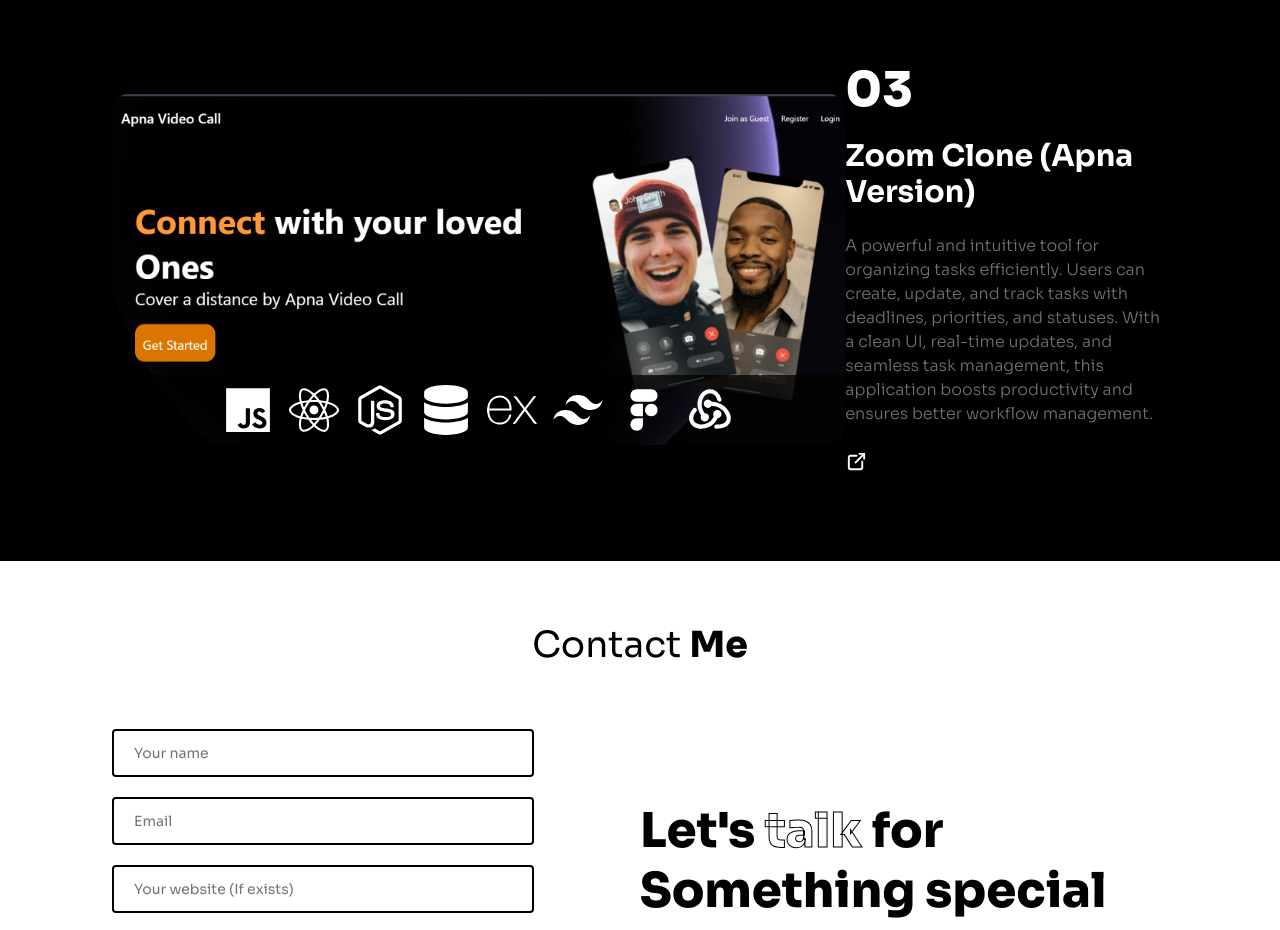
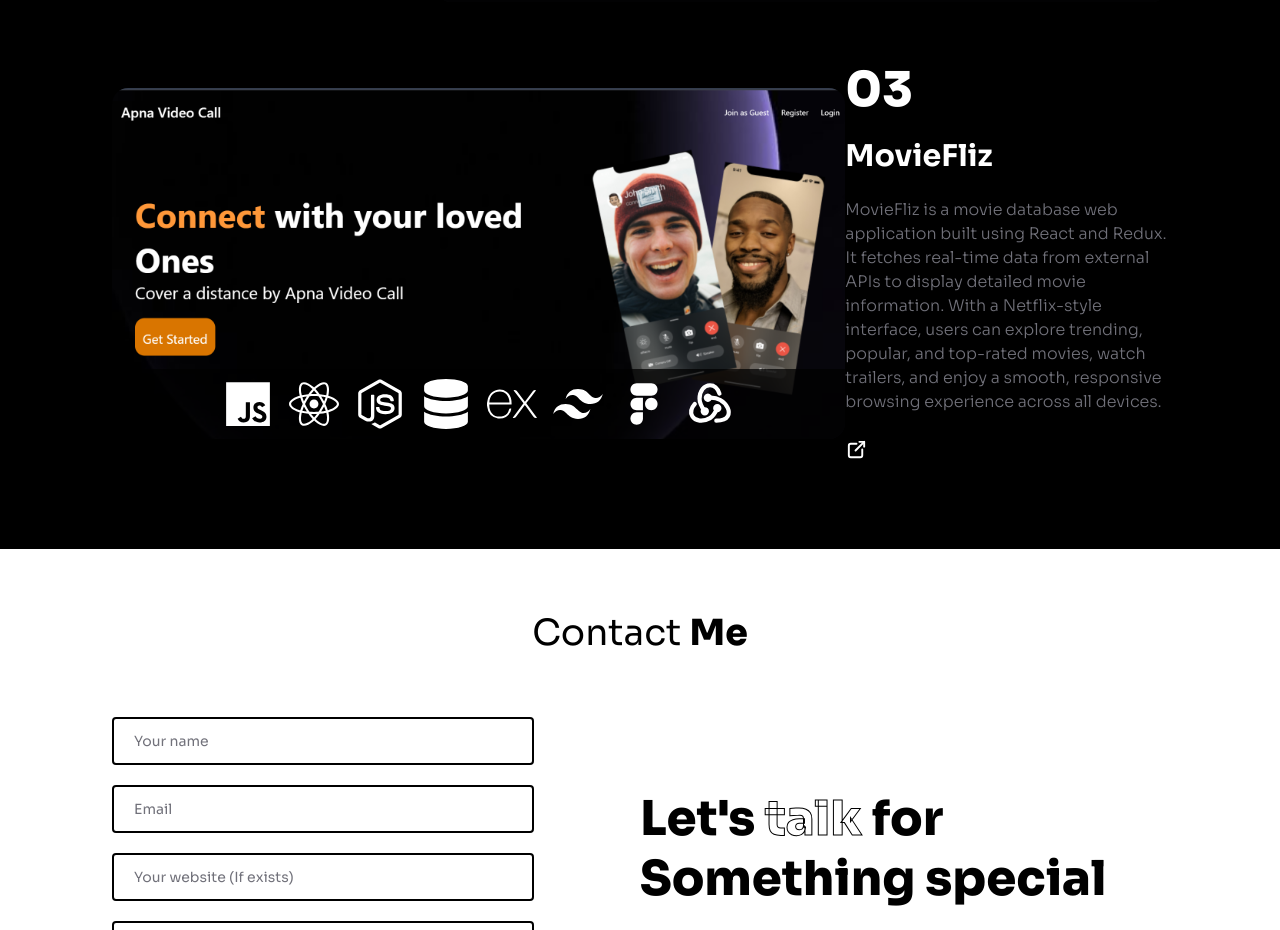
Before and after one commit to Curious-Firdosh/Fridosh_Portfolio, a React (Vite) app: page / in a window 1280 px wide. Shown: the part 3020-3950 px from the top of the page. Built offline with nearby package versions, Linux system fonts and the light colour scheme.

Commit message:
"Updated Resume"

```diff
--- a/src/components/Navbar.jsx
+++ b/src/components/Navbar.jsx
@@ -63,7 +63,7 @@ export default function Navbar() {
 
 
         <motion.a
-          href="/assets/resume.pdf"
+          href="/assets/resume12.pdf"
           target="_blank"
           rel="noopener noreferrer"
           className="hidden relative lg:inline-block px-4 py-2 font-medium group"
@@ -114,7 +114,7 @@ export default function Navbar() {
                 </motion.li>
               ))}
               <motion.a
-                href="/assets/resume.pdf"
+                href="/assets/resume12.pdf"
                  target="_blank"
                  rel="noopener noreferrer"
                 className="relative inline-block px-4 py-2 font-semibold group"
--- a/src/components/Projects.jsx
+++ b/src/components/Projects.jsx
@@ -25,8 +25,8 @@ const projects = [
   },
   {
     id: 3,
-    title: "Zoom Clone (Apna Version)",
-    description: "A powerful and intuitive tool for organizing tasks efficiently. Users can create, update, and track tasks with deadlines, priorities, and statuses. With a clean UI, real-time updates, and seamless task management, this application boosts productivity and ensures better workflow management.",
+    title: "MovieFliz",
+    description: "MovieFliz is a movie database web application built using React and Redux. It fetches real-time data from external APIs to display detailed movie information. With a Netflix-style interface, users can explore trending, popular, and top-rated movies, watch trailers, and enjoy a smooth, responsive browsing experience across all devices.",
     image: "/assets/project4.png",
     link: "#"
   },
```
Also changed, not shown: 1 other file (tests, documents, lock files or other folders).
